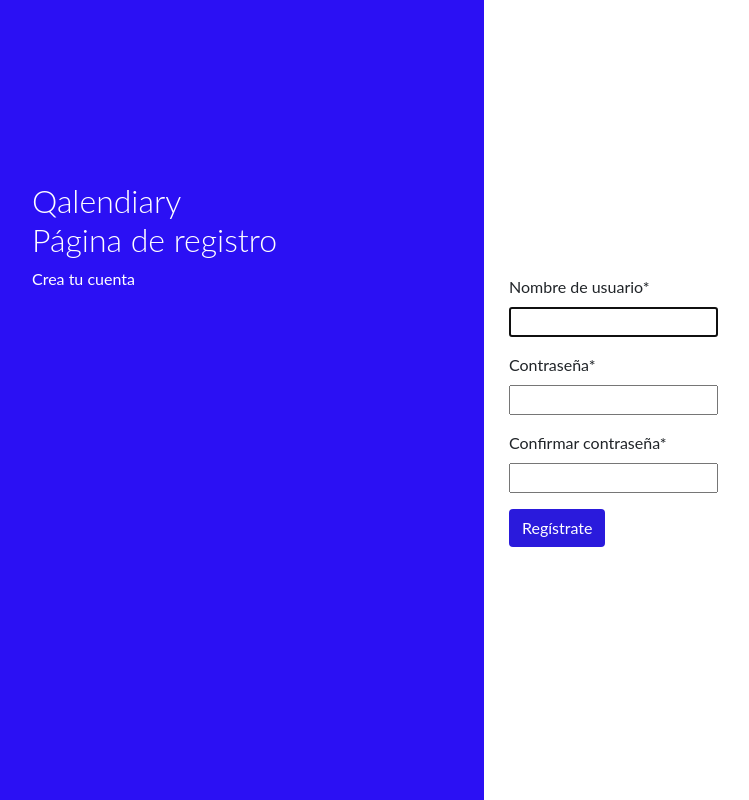
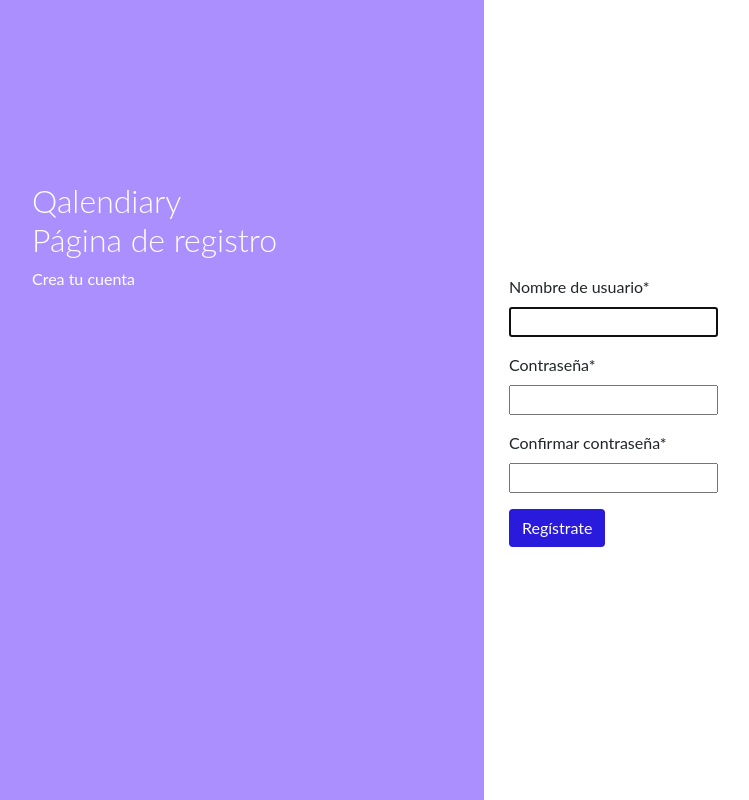
Before and after one commit to Yaircitop/Qalendiary, a Django app: page /Qalendiary/register/ in a window 1280 px wide. Shown: the whole page, without its empty margins (28-777 px from the left). Run offline with Django 4.2, Linux system fonts and the light colour scheme; some libraries are stand-ins or nearby versions.

Commit message:
COLOR REGISTER

```diff
--- a/Qalendiary/static/plantilla1.css
+++ b/Qalendiary/static/plantilla1.css
@@ -12,7 +12,7 @@ body {
 
 .sidenav {
    height: 100%;
-   background-color: rgb(43, 16, 244);
+   background-color: rgb(172,143,255);
    overflow-x: hidden;
    padding-top: 20px;
 }
```
